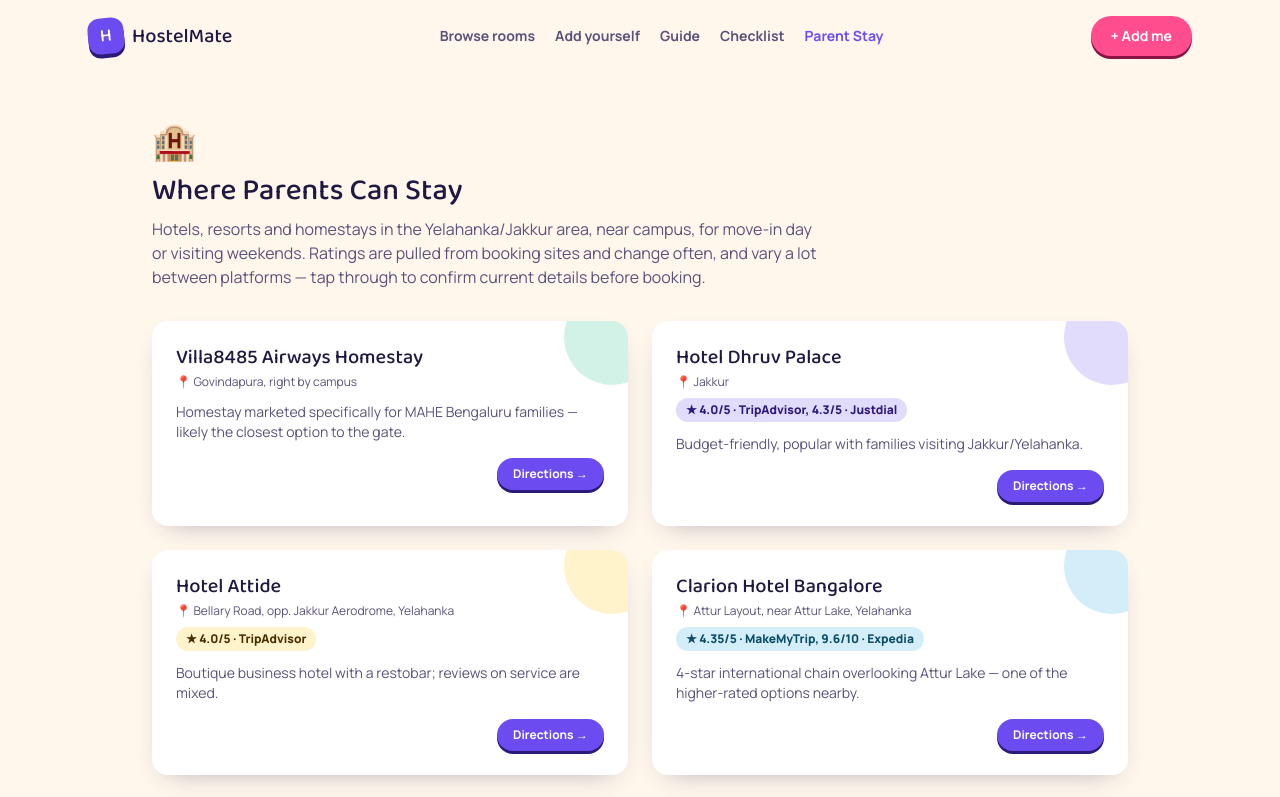
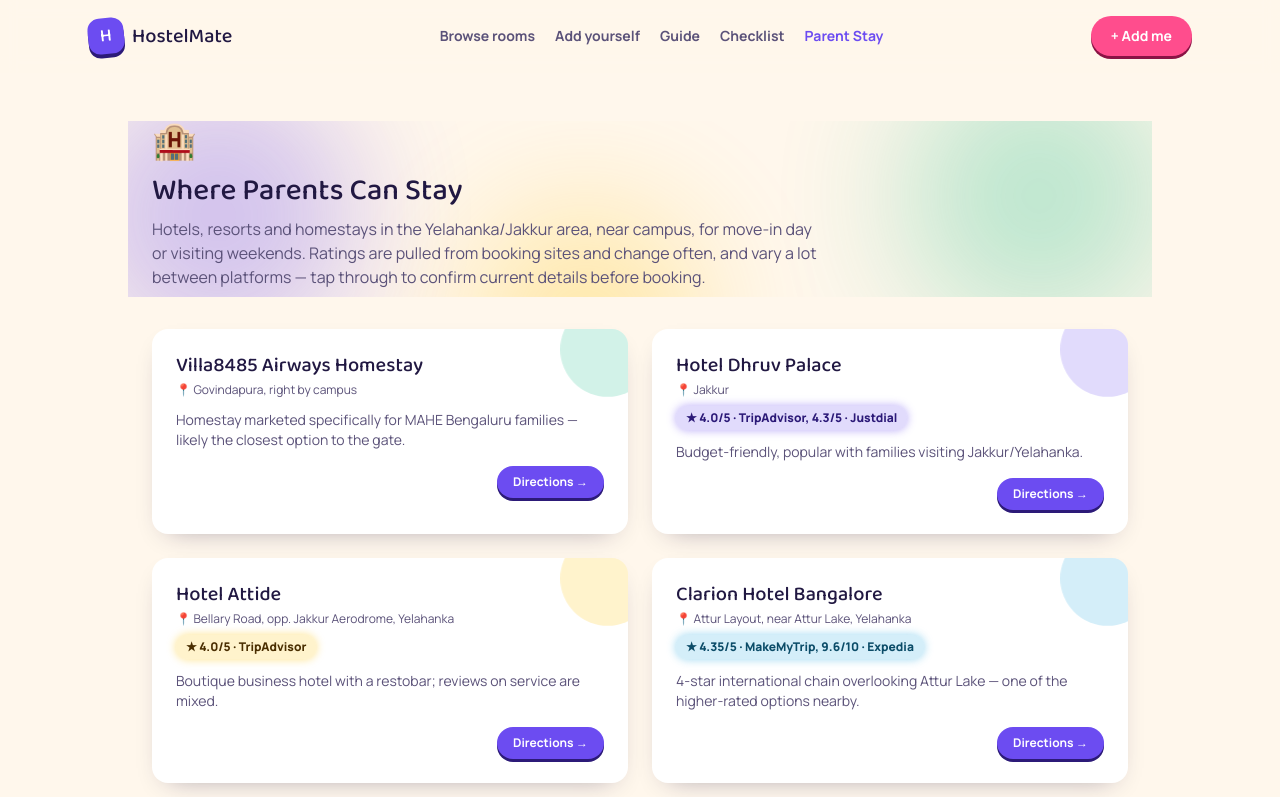
Before and after one commit to MoAyaan/hostelmate, a React (Vite) app in the folder web/: page /stay in a window 1280 px wide. Shown: the top 797 px of the page. Built offline with nearby package versions, Linux system fonts and the light colour scheme; no server answers.

Commit message:
Add scroll-reveal animation and glow effects to Stay page
Cards fade/rise in as scrolled into view, rating pills get a subtle
always-on glow, and cards/buttons glow brighter on hover, matching the
animated style already used on Guide and Checklist.

```diff
--- a/web/src/index.css
+++ b/web/src/index.css
@@ -115,3 +115,6 @@ body{
 
 .animate-riseIn{ animation: riseIn .6s cubic-bezier(.2,.8,.2,1) both; }
 .animate-popIn{ animation: popIn .45s cubic-bezier(.2,1.4,.4,1) both; }
+
+.glow-card{ transition: transform .3s cubic-bezier(.2,.8,.2,1), box-shadow .3s ease; }
+.glow-card:hover, .glow-card:focus-within{ transform: translateY(-5px); box-shadow: var(--hover-glow); }
--- a/web/src/pages/Stay.jsx
+++ b/web/src/pages/Stay.jsx
@@ -1,3 +1,35 @@
+import { useEffect, useRef, useState } from "react";
+
+function Blob({ className, color, delay }) {
+  return (
+    <div
+      className={`absolute rounded-full blur-3xl opacity-30 pointer-events-none ${className}`}
+      style={{ background: color, animation: "blobFloat 9s ease-in-out infinite", animationDelay: delay }}
+    />
+  );
+}
+
+function useReveal() {
+  const ref = useRef(null);
+  const [visible, setVisible] = useState(false);
+  useEffect(() => {
+    const el = ref.current;
+    if (!el) return;
+    const io = new IntersectionObserver(
+      ([entry]) => {
+        if (entry.isIntersecting) {
+          setVisible(true);
+          io.unobserve(el);
+        }
+      },
+      { threshold: 0.12 }
+    );
+    io.observe(el);
+    return () => io.disconnect();
+  }, []);
+  return [ref, visible];
+}
+
 const CAMPUS = "Manipal Academy of Higher Education, Bengaluru Campus, Govindapura, Yelahanka, Bengaluru 560063";
 
 function directionsUrl(destination) {
@@ -151,30 +183,36 @@ const HOTELS = [
   },
 ];
 
-export default function Stay() {
+function HotelCard({ h, delay }) {
+  const [ref, visible] = useReveal();
   return (
-    <div className="max-w-5xl mx-auto px-6 py-12">
-      <span className="text-4xl inline-block animate-popIn">🏨</span>
-      <h1 className="font-display text-3xl mt-3 animate-riseIn">Where Parents Can Stay</h1>
-      <p className="mt-2 animate-riseIn max-w-2xl" style={{ color: "var(--ink-soft)", animationDelay: ".08s" }}>
-        Hotels, resorts and homestays in the Yelahanka/Jakkur area, near campus, for move-in day or visiting weekends. Ratings are pulled from booking sites and change often, and vary a lot between platforms — tap through to confirm current details before booking.
-      </p>
-
-      <div className="mt-8 grid sm:grid-cols-2 gap-6">
-        {HOTELS.map((h, i) => (
     <div
-            key={h.name}
-            className="rounded-2xl p-6 relative overflow-hidden animate-riseIn"
-            style={{ background: "var(--surface)", boxShadow: "var(--shadow-card)", animationDelay: `${i * 0.05}s` }}
+      ref={ref}
+      className="glow-card rounded-2xl p-6 relative overflow-hidden transition-all duration-700"
+      style={{
+        background: "var(--surface)",
+        boxShadow: "var(--shadow-card)",
+        "--hover-glow": `0 0 22px 3px color-mix(in srgb, var(--${h.accent}) 55%, transparent), 0 0 46px 10px color-mix(in srgb, var(--${h.accent}) 28%, transparent), var(--shadow-pop)`,
+        opacity: visible ? 1 : 0,
+        transform: visible ? "none" : "translateY(28px)",
+        transitionDelay: visible ? delay : "0s",
+      }}
     >
-            <div className="absolute -right-8 -top-8 w-24 h-24 rounded-full opacity-20" style={{ background: `var(--${h.accent})` }} />
+      <div
+        className="absolute -right-8 -top-8 w-24 h-24 rounded-full opacity-20"
+        style={{ background: `var(--${h.accent})`, animation: visible ? "blobFloat 7s ease-in-out infinite" : "none" }}
+      />
       <div className="relative">
         <h2 className="font-display text-xl leading-tight">{h.name}</h2>
         <p className="text-xs mt-1" style={{ color: "var(--ink-soft)" }}>📍 {h.area}</p>
         {h.rating && (
           <span
             className="inline-block mt-2 text-xs font-extrabold rounded-full px-2.5 py-1"
-                  style={{ background: `color-mix(in srgb, var(--${h.accent}) 20%, transparent)`, color: `var(--${h.accent}-ink)` }}
+            style={{
+              background: `color-mix(in srgb, var(--${h.accent}) 20%, transparent)`,
+              color: `var(--${h.accent}-ink)`,
+              boxShadow: `0 0 9px 1px color-mix(in srgb, var(--${h.accent}) 40%, transparent)`,
+            }}
           >
             ★ {h.rating}
           </span>
@@ -185,14 +223,38 @@ export default function Stay() {
             href={directionsUrl(h.mapQuery)}
             target="_blank"
             rel="noopener noreferrer"
-                  className="shrink-0 rounded-full px-4 py-2 text-xs font-bold text-white transition-transform hover:-translate-y-0.5"
+            className="shrink-0 rounded-full px-4 py-2 text-xs font-bold text-white transition-all hover:-translate-y-0.5"
             style={{ background: "var(--violet)", boxShadow: "0 3px 0 var(--violet-ink)" }}
+            onMouseEnter={(e) => (e.currentTarget.style.boxShadow = "0 3px 0 var(--violet-ink), 0 0 16px 2px color-mix(in srgb, var(--violet) 60%, transparent)")}
+            onMouseLeave={(e) => (e.currentTarget.style.boxShadow = "0 3px 0 var(--violet-ink)")}
           >
             Directions →
           </a>
         </div>
       </div>
     </div>
+  );
+}
+
+export default function Stay() {
+  return (
+    <div className="max-w-5xl mx-auto px-6 py-12">
+      <div className="relative overflow-hidden -mx-6 px-6 pb-2">
+        <Blob className="w-72 h-72 -top-16 -left-10" color="var(--violet)" delay="0s" />
+        <Blob className="w-64 h-64 -top-8 right-0" color="var(--mint)" delay="2.5s" />
+        <Blob className="w-56 h-56 top-24 left-1/3" color="var(--amber)" delay="5s" />
+        <div className="relative">
+          <span className="text-4xl inline-block" style={{ animation: "popIn .45s cubic-bezier(.2,1.4,.4,1) both, floatY 4.5s ease-in-out 1s infinite" }}>🏨</span>
+          <h1 className="font-display text-3xl mt-3 animate-riseIn">Where Parents Can Stay</h1>
+          <p className="mt-2 animate-riseIn max-w-2xl" style={{ color: "var(--ink-soft)", animationDelay: ".08s" }}>
+            Hotels, resorts and homestays in the Yelahanka/Jakkur area, near campus, for move-in day or visiting weekends. Ratings are pulled from booking sites and change often, and vary a lot between platforms — tap through to confirm current details before booking.
+          </p>
+        </div>
+      </div>
+
+      <div className="mt-8 grid sm:grid-cols-2 gap-6">
+        {HOTELS.map((h, i) => (
+          <HotelCard key={h.name} h={h} delay={`${(i % 6) * 0.08}s`} />
         ))}
       </div>
 
```
Lines whose indentation alone changed are shown as unchanged.
